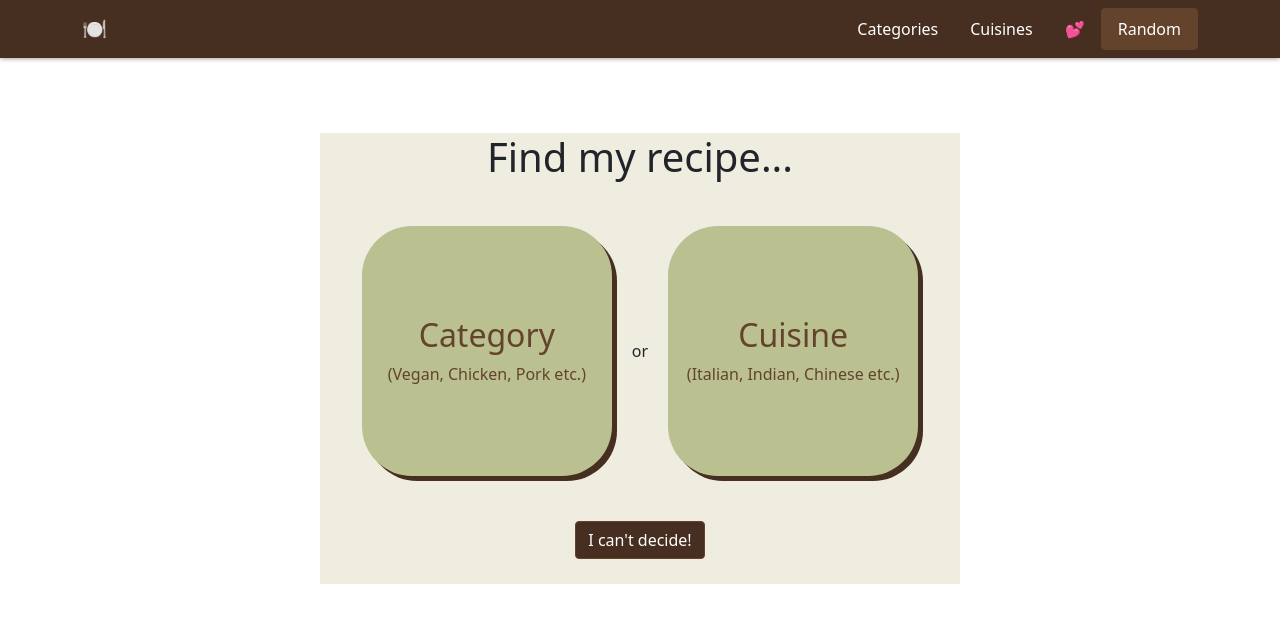
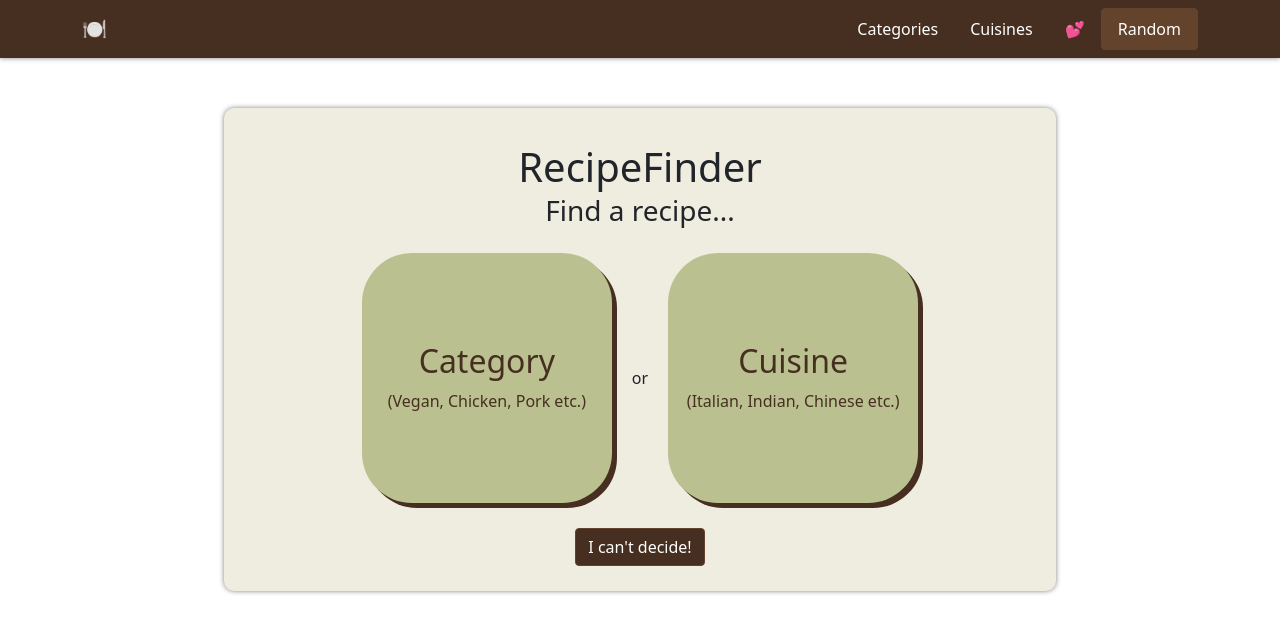
Before and after one commit to jacqizee/Recipe-Finder, a React (Create React App) app: page / in a window 1280 px wide. Shown: the top 632 px of the page. Built offline with nearby package versions, Linux system fonts and the light colour scheme; no server answers.

Commit message:
Home Style Edits

```diff
--- a/src/components/Home.js
+++ b/src/components/Home.js
@@ -21,7 +21,8 @@ const Home = () => {
 
   return (
     <section className='home-container'>
-      <h1>Find my recipe...</h1>
+      <h1>RecipeFinder</h1>
+      <h3>Find a recipe...</h3>
       <section className='home-content'>
         <Link to="/category">
           <div className="categories">
@@ -46,7 +47,6 @@ const Home = () => {
       </section>
     </section>
   )
-
 }
 
 export default Home
--- a/src/styles/components/home.scss
+++ b/src/styles/components/home.scss
@@ -2,24 +2,29 @@
   text-align: center;
   max-height: 100vh;
   background-color: $lightest;
-  width: 50%;
+  border-radius: 10px;
+  box-shadow: 0 0 5px rgba(0,0,0,0.5);
+  width: 65%;
   height: 95%;
-  margin: 0 auto;
+  margin: calc(100vh / 16) auto;
   padding: 25px;
-  padding-top: 0px;
   h1 {
-    margin: 25px;
-    margin-top: 75px;
+    padding: 10px;
+  }
+  h3 {
+    margin: 0;
+    margin-top: -15px;
+    padding: 0;
   }
   .home-content {
     display: flex;
     justify-content: center;
     align-items: center;
-    margin: 45px auto;
+    margin: 25px auto;
     .categories {
       display: flex;
       flex-direction: column;
-      p{
+      p {
         margin:0;
       }
     }
@@ -29,7 +34,7 @@
     .region {
       display: flex;
       flex-direction: column;
-      p{
+      p {
         margin:0;
       }
     }
@@ -37,7 +42,7 @@
       text-decoration: none;
       background-color: $light;
       border-radius: 50px;
-      color: $dark;
+      color: $darkest;
       box-shadow: 5px 5px 0px $darkest;
       div {
         height: 250px;
--- a/src/styles/components/recipe.scss
+++ b/src/styles/components/recipe.scss
@@ -6,10 +6,13 @@
   .overview {
     background-color: $lightest;
     max-height: 100%;
-    text-align: center;
     padding: 5px;
     border-radius: 10px;
     box-shadow: 2px 2px 5px rgba(0,0,0,0.5);
+    display: flex;
+    flex-direction: column;
+    justify-content: center;
+    align-items: center;
     h1, p {
       margin: 0;
     }
@@ -17,7 +20,7 @@
       margin-bottom: 10px;
     }
     img {
-      max-height: 75%;
+      max-height: 70%;
       max-width: 95%;
       border: 10px solid $light;
     }
@@ -32,13 +35,21 @@
   }
   .steps {
     max-height: 100%;
+    padding: 10px;
+    .ingredients, .how-to {
+      background-color: $light;
+      padding: 10px 15px;
+      margin: 5px;
+      border-radius: 5px;
+      border: 2px double $dark;
+    }
     .ingredients {
       padding: 15px;
       .ingredients-list {
         ul {
           font-size: .80rem;
           max-width: 100%;
-          max-height: 200px;
+          max-height: calc(100vh / 2 - 175px);
           display: flex;
           flex-direction: column;
           flex-wrap: wrap;
@@ -50,18 +61,12 @@
     .how-to {
       p {
         font-size: .88rem;
-        max-height: 200px;
+        max-height: calc(100vh / 2 - 125px);
+        height: calc(100vh / 2 - 125px);
         overflow: scroll;
         background-color: $lightest;
         padding: 5px;
       }
     }
-    .ingredients, .how-to {
-      background-color: $light;
-      padding: 10px 15px;
-      margin: 5px;
-      border-radius: 5px;
-      border: 2px double $dark;
-    }
   }
 }
```
